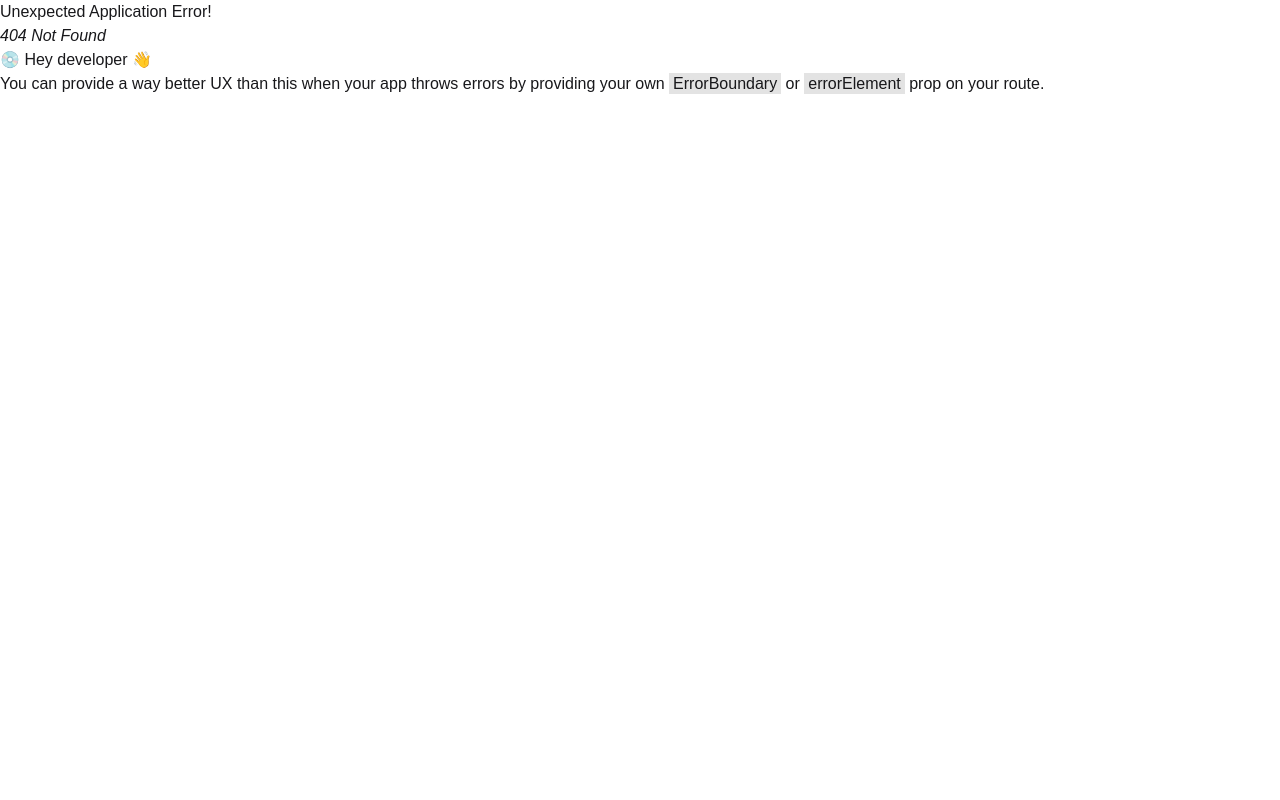
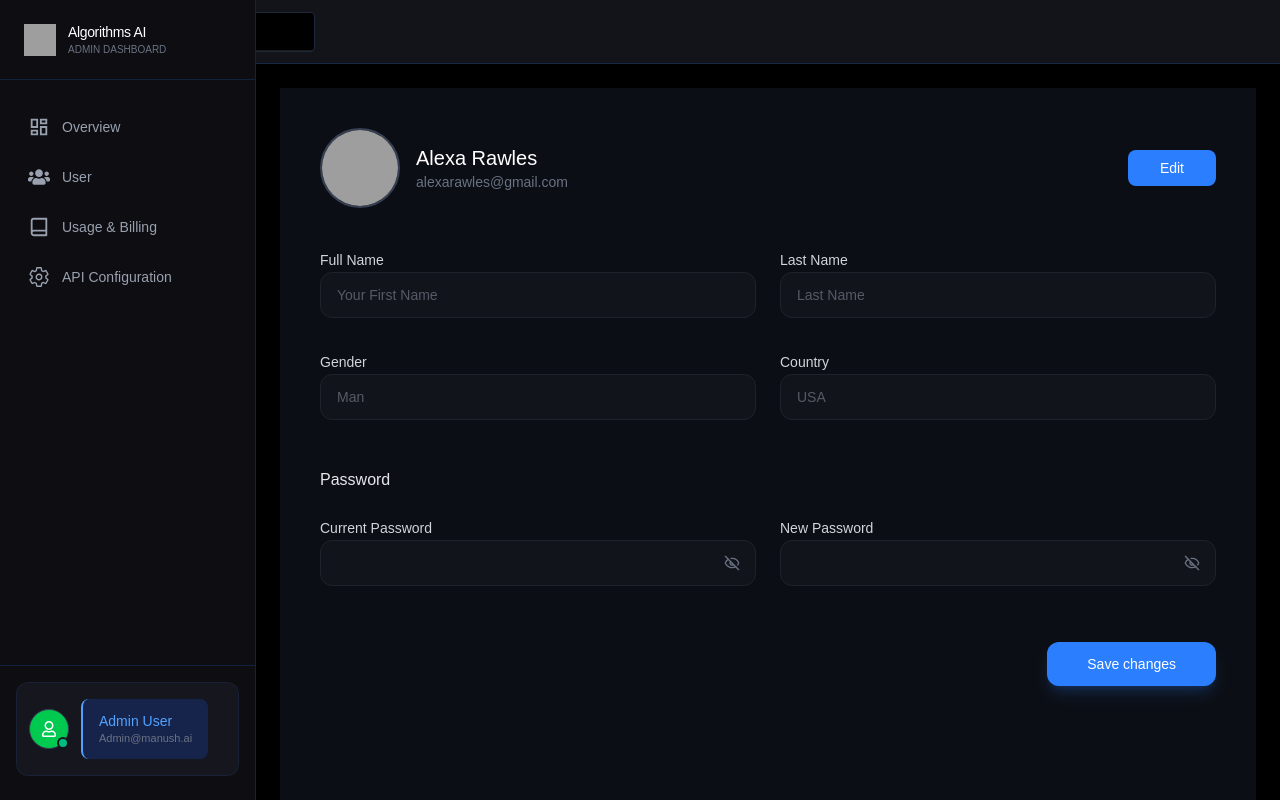
Before and after one commit to faioperation/kenneth_mckean-Frontend, a React (Vite) app: page /admin/adminprofile in a window 1280 px wide. Before the commit this address had no page. Built offline with nearby package versions, Linux system fonts and the light colour scheme; grey boxes are pictures that could not be loaded.

Commit message:
admin user profile section added

```diff
--- a/src/Admin/Componants/layout/Sidebar.jsx
+++ b/src/Admin/Componants/layout/Sidebar.jsx
@@ -12,6 +12,7 @@ export default function Sidebar({ isOpen, onClose }) {
     { name: "User", path: "user", icon: FaUsers },
     { name: "Usage & Billing", path: "usage", icon: RiBookLine },
     { name: "API Configuration", path: "configuration", icon: IoSettingsOutline },
+    { name: "Admin User", path: "adminprofile", mail: "Admin@manush.ai", icon: IoSettingsOutline },
   ];
 
   return (
@@ -47,7 +48,7 @@ export default function Sidebar({ isOpen, onClose }) {
 
           {/* Navigation Links */}
           <nav className="flex-1 space-y-1 overflow-y-auto px-3 py-6">
-            {navLinks.map((item) => (
+            {navLinks.slice(0,4).map((item) => (
               <NavLink
                 key={item.path}
                 to={item.path}
@@ -82,10 +83,22 @@ export default function Sidebar({ isOpen, onClose }) {
 
                 <div className="absolute bottom-0 right-0 h-3 w-3 rounded-full bg-emerald-500 border-2 border-[#16161E]"></div>
               </div>
-              <div className="flex-1 overflow-hidden">
-                <h4 className="text-sm font-semibold truncate">Admin User</h4>
-                <p className="text-[11px] text-gray-500 truncate">admin@demo.com</p>
-              </div>
+              <NavLink
+                key={navLinks[4].path}
+                to={navLinks[4].path}  className={({ isActive }) =>
+                  `flex items-center gap-3 rounded-lg px-4 py-3 text-sm font-medium transition-colors ${
+                    isActive
+                      ? "bg-[#155DFC33] text-[#51A2FF] border-l-2 border-[#51A2FF]"
+                      : "text-gray-400 hover:bg-[#1f2d5c] hover:text-white"
+                  }`
+                }
+                onClick={() => window.innerWidth < 768 && onClose()}
+                >
+                  <div className="flex-1 overflow-hidden">
+                <h4 className="text-sm font-semibold truncate">{navLinks[4].name}</h4>
+                <p className="text-[11px] text-gray-500 truncate">{navLinks[4].mail}</p>
+              </div> </NavLink>
+
             </div>
 
           </div>
--- /dev/null
+++ b/src/Admin/Pages/AdminProfile.jsx
@@ -0,0 +1,112 @@
+import React from 'react';
+import { LuEyeOff } from "react-icons/lu"; // Password icon-er jonno
+
+export default function AdminProfile() {
+  return (
+    <div className="bg-[#0b0e14] min-h-screen p-4 md:p-10 text-white">
+      <div className="max-w-6xl mx-auto bg-[#0b0e14]">
+
+        {/* Profile Header */}
+        <div className="flex flex-col md:flex-row items-center justify-between gap-4 mb-10">
+          <div className="flex items-center gap-4">
+            <img
+              src="https://i.ibb.co.com/VcWhsLp9/Ellipse-25.png"
+              alt="Profile"
+              className="h-20 w-20 rounded-full border-2 border-gray-700 object-cover"
+            />
+            <div>
+              <h2 className="text-xl font-semibold">Alexa Rawles</h2>
+              <p className="text-gray-500 text-sm">alexarawles@gmail.com</p>
+            </div>
+          </div>
+          <button className="bg-[#2B7FFF] hover:bg-blue-600 text-white px-8 py-2 rounded-lg text-sm font-medium transition-all cursor-pointer">
+            Edit
+          </button>
+        </div>
+
+        {/* Form Section */}
+        <form className="space-y-8">
+
+          {/* Full Name & Last Name */}
+          <div className="grid grid-cols-1 md:grid-cols-2 gap-6">
+            <div className="space-y-2">
+              <label className="text-sm font-medium text-gray-300">Full Name</label>
+              <input
+                type="text"
+                placeholder="Your First Name"
+                className="w-full bg-[#11141b] border border-[#1e232b] rounded-xl px-4 py-3 text-sm focus:outline-none focus:border-blue-500 transition-all text-gray-400"
+              />
+            </div>
+            <div className="space-y-2">
+              <label className="text-sm font-medium text-gray-300">Last Name</label>
+              <input
+                type="text"
+                placeholder="Last Name"
+                className="w-full bg-[#11141b] border border-[#1e232b] rounded-xl px-4 py-3 text-sm focus:outline-none focus:border-blue-500 transition-all text-gray-400"
+              />
+            </div>
+          </div>
+
+          {/* Gender & Country */}
+          <div className="grid grid-cols-1 md:grid-cols-2 gap-6">
+            <div className="space-y-2">
+              <label className="text-sm font-medium text-gray-300">Gender</label>
+              <input
+                type="text"
+                placeholder="Man"
+                className="w-full bg-[#11141b] border border-[#1e232b] rounded-xl px-4 py-3 text-sm focus:outline-none focus:border-blue-500 transition-all text-gray-400"
+              />
+            </div>
+            <div className="space-y-2">
+              <label className="text-sm font-medium text-gray-300">Country</label>
+              <input
+                type="text"
+                placeholder="USA"
+                className="w-full bg-[#11141b] border border-[#1e232b] rounded-xl px-4 py-3 text-sm focus:outline-none focus:border-blue-500 transition-all text-gray-400"
+              />
+            </div>
+          </div>
+
+          {/* Password Section */}
+          <div className="space-y-6 pt-4">
+            <h3 className="text-md font-semibold text-gray-200">Password</h3>
+
+            <div className="grid grid-cols-1 md:grid-cols-2 gap-6">
+              <div className="space-y-2 relative">
+                <label className="text-sm font-medium text-gray-300">Current Password</label>
+                <div className="relative">
+                  <input
+                    type="password"
+                    className="w-full bg-[#11141b] border border-[#1e232b] rounded-xl px-4 py-3 text-sm focus:outline-none focus:border-blue-500 transition-all"
+                  />
+                  <LuEyeOff className="absolute right-4 top-1/2 -translate-y-1/2 text-gray-500 cursor-pointer" />
+                </div>
+              </div>
+
+              <div className="space-y-2 relative">
+                <label className="text-sm font-medium text-gray-300">New Password</label>
+                <div className="relative">
+                  <input
+                    type="password"
+                    className="w-full bg-[#11141b] border border-[#1e232b] rounded-xl px-4 py-3 text-sm focus:outline-none focus:border-blue-500 transition-all"
+                  />
+                  <LuEyeOff className="absolute right-4 top-1/2 -translate-y-1/2 text-gray-500 cursor-pointer" />
+                </div>
+              </div>
+            </div>
+          </div>
+
+          {/* Submit Button */}
+          <div className="flex justify-end pt-6">
+            <button
+              type="submit"
+              className="bg-[#2B7FFF] cursor pointer hover:bg-blue-600 text-white px-10 py-3 rounded-xl text-sm font-semibold transition-all shadow-lg shadow-blue-500/20"
+            >
+              Save changes
+            </button>
+          </div>
+        </form>
+      </div>
+    </div>
+  );
+}
--- a/src/Admin/Pages/Overview/componants/Activity.jsx
+++ b/src/Admin/Pages/Overview/componants/Activity.jsx
@@ -49,7 +49,7 @@ export default function Activity() {
             </div>
 
             {/* Right Side: Timestamp */}
-            <div className="text-gray-600 text-[11px] font-medium whitespace-nowrap">
+            <div className="text-gray-400 text-[11px] font-medium whitespace-nowrap">
               {activity.timestamp}
             </div>
           </div>
--- a/src/router/router.jsx
+++ b/src/router/router.jsx
@@ -8,6 +8,7 @@ import Security from "../Admin/Pages/Security&Access/Security";
 import Configuration from "../Admin/Pages/SystemConfiguration/Configuration";
 import Data from "../Admin/Pages/Data&Files/Data";
 import User from "../Admin/Pages/User/User";
+import AdminProfile from "../Admin/Pages/AdminProfile";
 
 const router = createBrowserRouter([
   {
@@ -38,6 +39,10 @@ const router = createBrowserRouter([
         path:"configuration",
         element: <Configuration></Configuration>
       },
+      {
+        path:"adminprofile",
+        element: <AdminProfile></AdminProfile>
+      },
     //   {
     //     path:"data",
     //     element: <Data></Data>
```
Also changed, not shown: src/Admin/Pages/User/User.jsx (+35 -17 lines).
